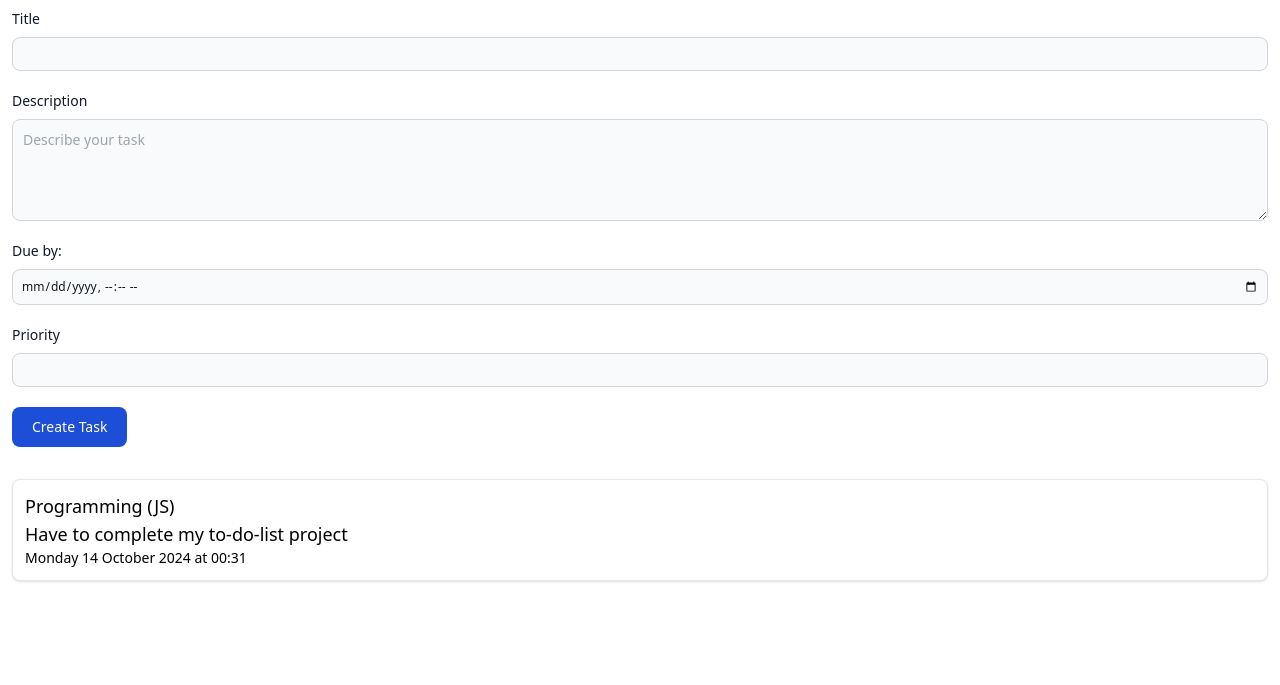
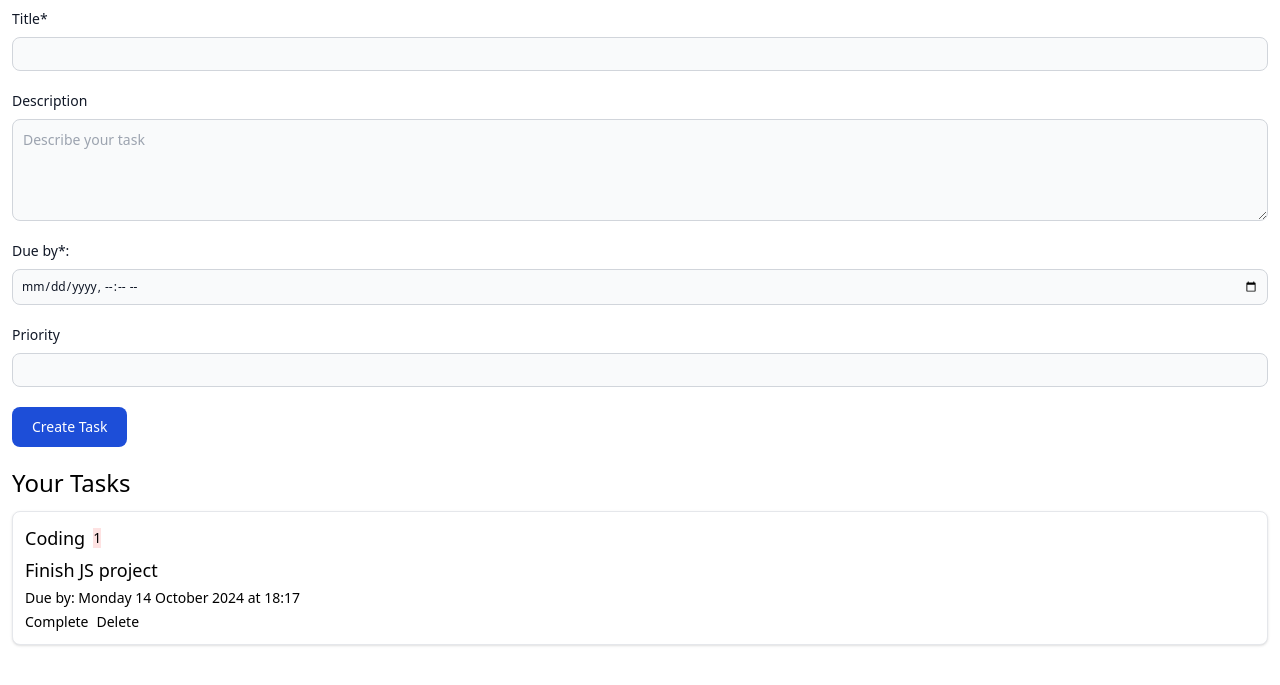
Before and after one commit to aliaizad72/to-do-list, a website built with Parcel: page src/index.html in a window 1280 px wide. Shown: the part 63-748 px from the top of the page. Built offline with nearby package versions, Linux system fonts and the light colour scheme.

Commit message:
Complete create and delete todos

```diff
--- a/src/index.html
+++ b/src/index.html
@@ -13,23 +13,26 @@
   <div class="p-3">
     <form action="" class="">
       <div class="mb-5">
-        <label for="title" class="block mb-2 text-sm font-medium text-gray-900">Title</label>
-        <input type="text" id="title" class="block w-full p-2 text-gray-900 border border-gray-300 rounded-lg bg-gray-50 text-xs focus:ring-blue-500 focus:border-blue-500 outline-none">
+        <label for="title" class="block mb-2 text-sm font-medium text-gray-900">Title*</label>
+        <input type="text" id="title" class="block w-full p-2 text-gray-900 border border-gray-300 rounded-lg bg-gray-50 text-xs focus:ring-blue-500 focus:border-blue-500 outline-none" required>
       </div>
       <div class="mb-5">
         <label for="description" class="block mb-2 text-sm font-medium text-gray-900">Description</label>
         <textarea id="description" rows="4" class="block p-2.5 w-full text-sm text-gray-900 bg-gray-50 rounded-lg border border-gray-300 focus:ring-blue-500 focus:border-blue-500 outline-none" placeholder="Describe your task"></textarea>
       </div>
       <div class="mb-5">
-        <label for="dueDate" class="block mb-2 text-sm font-medium text-gray-900">Due by:</label>
-        <input type="datetime-local" id="dueDate" class="block w-full p-2 text-gray-900 border border-gray-300 rounded-lg bg-gray-50 text-xs focus:ring-blue-500 focus:border-blue-500 outline-none">
+        <label for="duedate" class="block mb-2 text-sm font-medium text-gray-900">Due by*:</label>
+        <input type="datetime-local" id="duedate" class="block w-full p-2 text-gray-900 border border-gray-300 rounded-lg bg-gray-50 text-xs focus:ring-blue-500 focus:border-blue-500 outline-none" required>
       </div>
       <div class="mb-5">
-        <label for="title" class="block mb-2 text-sm font-medium text-gray-900">Priority</label>
-        <input type="number" id="title" class="block w-full p-2 text-gray-900 border border-gray-300 rounded-lg bg-gray-50 text-xs focus:ring-blue-500 focus:border-blue-500 outline-none">
+        <label for="priority" class="block mb-2 text-sm font-medium text-gray-900">Priority</label>
+        <input type="number" id="priority" class="block w-full p-2 text-gray-900 border border-gray-300 rounded-lg bg-gray-50 text-xs focus:ring-blue-500 focus:border-blue-500 outline-none">
       </div>
       <input id="submit" type="submit" value="Create Task" class="text-white bg-blue-700 hover:bg-blue-800 focus:ring-4 focus:ring-blue-300 font-medium rounded-lg text-sm px-5 py-2.5 me-2 mb-2">
     </form>
   </div>
+  <div id="todos">
+    <h3 class="px-3 text-2xl">Your Tasks</h3>
+  </div>
 </body>
 </html>
--- a/src/index.js
+++ b/src/index.js
@@ -1,27 +1,47 @@
 import todo from "./todo";
 
-// const dueDate = document.getElementById("dueDate");
-// const submit = document.getElementById("submit");
+const dueDate = document.getElementById("dueDate");
+const submit = document.getElementById("submit");
 
-// submit.addEventListener("click", (e) => getTodoParams(e))
+submit.addEventListener("click", (e) => createTodo(e))
 
-// function getTodoParams(event) {
-//   event.preventDefault();
-//   console.log(dueDate.value)
-// }
+function createTodo(event) {
+  event.preventDefault();
 
-const example = todo("Programming (JS)", "Have to complete my to-do-list project", "2024-10-14T00:31", 2);
+  const newTodo = todo(
+    document.getElementById("title").value,
+    document.getElementById("description").value,
+    document.getElementById("duedate").value,
+    document.getElementById("priority").value
+  )
+
+  if(newTodo.isValid()) {;
+    createTodoDiv(newTodo)
+  } else {
+    alert("Please fill in the title and due date!")
+  }
+}
 
 function createTodoDiv(todo) {
   const div = document.createElement("div");
+  const titleDiv = document.createElement("div");
   const title = document.createElement("h4");
+  const priority = document.createElement("p");
   const description = document.createElement("p");
   const dueDate = document.createElement("p");
 
-  div.classList.add(..."flex flex-col m-3 p-3 bg-white border border-gray-200 rounded-lg shadow text-lg".split(" "));
+  div.classList.add(..."flex flex-col m-3 p-3 bg-white border border-gray-200 rounded-lg shadow text-lg gap-1".split(" "));
 
-  title.textContent = todo.title
-  title.classList.add("font-medium")
+  titleDiv.classList.add(..."flex gap-2 items-center".split(" "));
+
+  title.textContent = todo.title;
+  title.classList.add("font-medium");
+
+  priority.textContent = todo.priority
+  priority.classList.add(..."text-sm bg-red-100".split(" "));
+
+  titleDiv.appendChild(title);
+  titleDiv.appendChild(priority);
 
   description.textContent = todo.description
   description.classList.add()
@@ -35,14 +55,33 @@ function createTodoDiv(todo) {
     minute: "numeric",
   }
 
-  dueDate.textContent = new Date(todo.dueDate).toLocaleString('en-GB', options)
+  dueDate.textContent = "Due by: " + new Date(todo.dueDate).toLocaleString('en-GB', options)
   dueDate.classList.add("text-sm")
 
-  div.appendChild(title)
-  div.appendChild(description)
-  div.appendChild(dueDate)
-  document.body.appendChild(div);
+  const statusDiv = document.createElement("div");
+  statusDiv.classList.add(..."flex gap-2 items-center".split(" "));
+
+  const completeBtn = document.createElement("button");
+  const deleteBtn = document.createElement("button");
+  completeBtn.textContent = "Complete";
+  deleteBtn.textContent = "Delete";
+  completeBtn.classList.add(..."text-sm hover:text-blue-700".split(" "));
+  deleteBtn.classList.add(..."text-sm hover:text-blue-700".split(" "));
+  completeBtn.addEventListener("click", (e) => deleteDiv(e));
+  deleteBtn.addEventListener("click", (e) => deleteDiv(e));
+
+  statusDiv.appendChild(completeBtn);
+  statusDiv.appendChild(deleteBtn);
+
+  div.appendChild(titleDiv);
+  div.appendChild(description);
+  div.appendChild(dueDate);
+  div.appendChild(statusDiv);
+  document.getElementById("todos").appendChild(div);
 }
 
+function deleteDiv(e) {
+  e.target.parentElement.parentElement.remove();
+}
 
-createTodoDiv(example);
+createTodoDiv(todo("Coding", "Finish JS project", "2024-10-14T18:17", "1"))
--- a/src/todo.js
+++ b/src/todo.js
@@ -1,8 +1,17 @@
-export default function (title, description, dueDate, priority) {
+export default function (title, description, dueDate, paramPriority) {
+  function isValid() {
+    return this.title && this.dueDate
+  }
+
+  const priority = paramPriority
+    ? paramPriority
+    : "0"
+
   return {
     title,
     description,
     dueDate,
-    priority
+    priority,
+    isValid,
   }
 }
```
